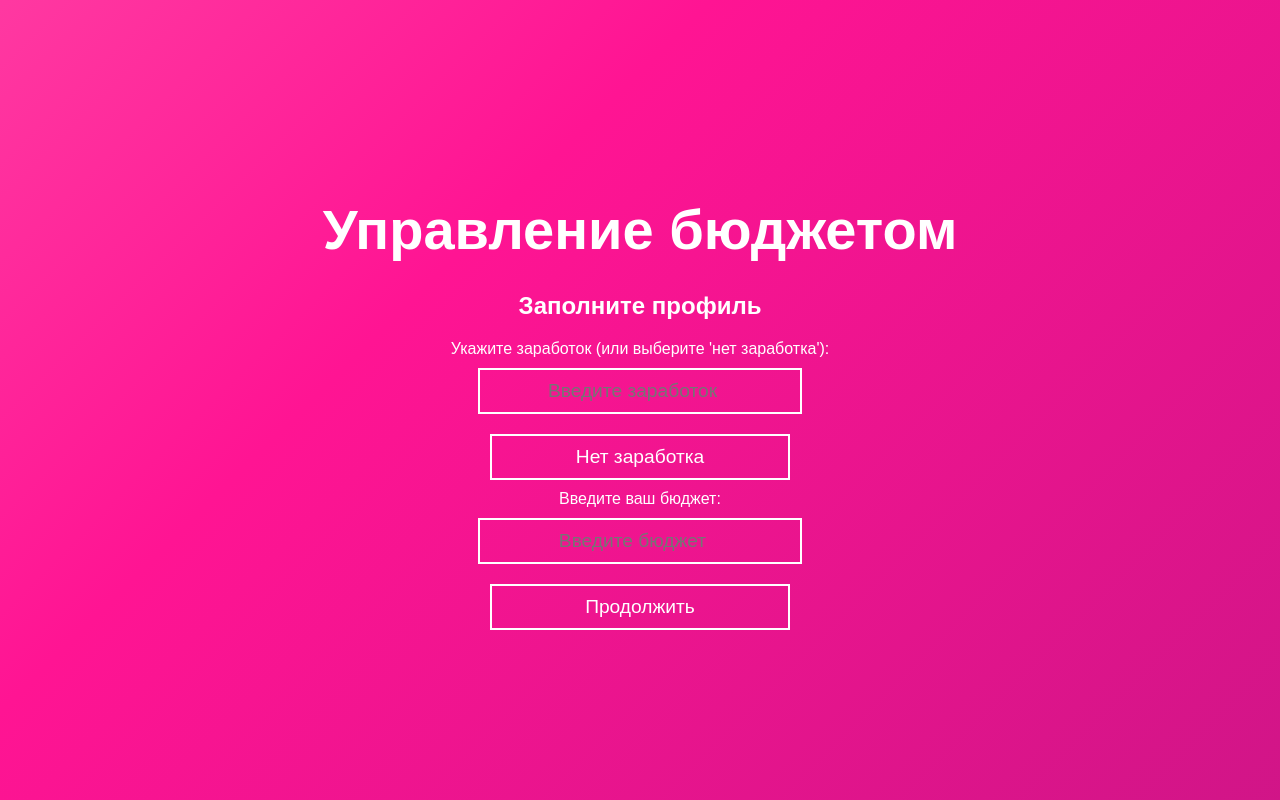
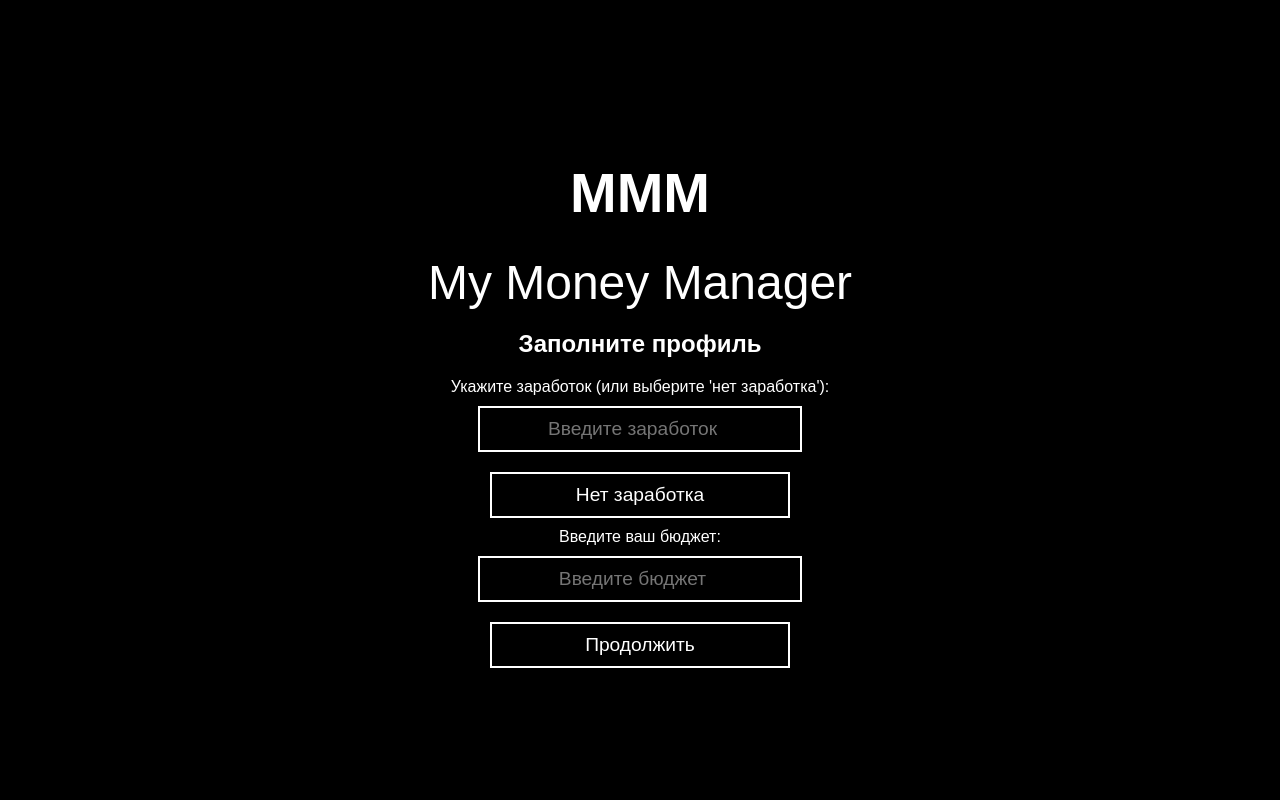
Before and after one commit to tim1363/MiniAppTg, a plain HTML site: page index.html in a window 1280 px wide. Drawn offline with nearby package versions, Linux system fonts and the light colour scheme.

Commit message:
Update index.html

```diff
--- a/index.html
+++ b/index.html
@@ -5,7 +5,7 @@
     <meta name="viewport" content="width=device-width, initial-scale=1.0">
     <title>By KoTim</title>
     <style>
-        /* Установка фона с плавной анимацией градиента */
+        /* Установка черного фона */
         body {
             margin: 0;
             height: 100vh;
@@ -13,18 +13,9 @@
             flex-direction: column;
             justify-content: center;
             align-items: center;
-            background: linear-gradient(135deg, #FFC0CB, #FFB6C1, #FF69B4, #FF1493, #C71585, #DB7093);
-            background-size: 400% 400%;
-            animation: gradientAnimation 4s ease infinite;
+            background-color: black;
             font-family: Arial, sans-serif;
             transition: background 0.5s ease-in-out, color 0.5s ease-in-out;
-        }
-
-        /* Анимация переливания градиента */
-        @keyframes gradientAnimation {
-            0% { background-position: 0% 50%; }
-            50% { background-position: 100% 50%; }
-            100% { background-position: 0% 50%; }
         }
 
         /* Центрирование текста */
@@ -41,6 +32,14 @@
         @keyframes fadeIn {
             0% { opacity: 0; }
             100% { opacity: 1; }
+        }
+
+        /* Стиль текста анимации расшифровки */
+        .txt-rotate {
+            font-size: 3em;
+            color: white;
+            text-align: center;
+            margin-top: 20px;
         }
 
         /* Появление главного меню после 4 секунд */
@@ -147,7 +146,9 @@
     </style>
 </head>
 <body>
-    <h1 id="mainText">Управление бюджетом</h1>
+
+    <h1 id="mainText">MMM</h1>
+    <div class="txt-rotate" data-rotate='["My Money Manager"]' data-period="2000"></div>
 
     <!-- Модальное окно для добавления или вычитания денег -->
     <div class="modal" id="budgetModal">
@@ -428,6 +429,59 @@
             document.getElementById('backButton').style.display = 'none';
             document.getElementById('calculator').style.display = 'none';
         }
+
+        // Скрипт для анимации расшифровки
+        var TxtRotate = function(el, toRotate, period) {
+            this.toRotate = toRotate;
+            this.el = el;
+            this.loopNum = 0;
+            this.period = parseInt(period, 10) || 2000;
+            this.txt = '';
+            this.tick();
+            this.isDeleting = false;
+        };
+
+        TxtRotate.prototype.tick = function() {
+            var i = this.loopNum % this.toRotate.length;
+            var fullTxt = this.toRotate[i];
+
+            if (this.isDeleting) {
+                this.txt = fullTxt.substring(0, this.txt.length - 1);
+            } else {
+                this.txt = fullTxt.substring(0, this.txt.length + 1);
+            }
+
+            this.el.innerHTML = '<span class="wrap">' + this.txt + '</span>';
+
+            var that = this;
+            var delta = 300 - Math.random() * 100;
+
+            if (this.isDeleting) { delta /= 2; }
+
+            if (!this.isDeleting && this.txt === fullTxt) {
+                delta = this.period;
+                this.isDeleting = true;
+            } else if (this.isDeleting && this.txt === '') {
+                this.isDeleting = false;
+                this.loopNum++;
+                delta = 500;
+            }
+
+            setTimeout(function() {
+                that.tick();
+            }, delta);
+        };
+
+        window.onload = function() {
+            var elements = document.getElementsByClassName('txt-rotate');
+            for (var i = 0; i < elements.length; i++) {
+                var toRotate = elements[i].getAttribute('data-rotate');
+                var period = elements[i].getAttribute('data-period');
+                if (toRotate) {
+                    new TxtRotate(elements[i], JSON.parse(toRotate), period);
+                }
+            }
+        };
     </script>
 </body>
 </html>
```
